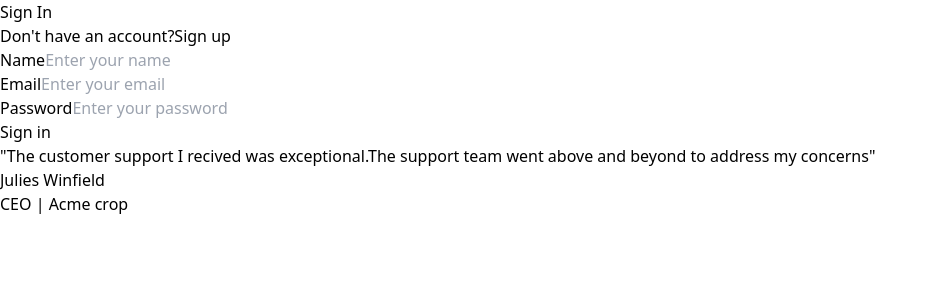
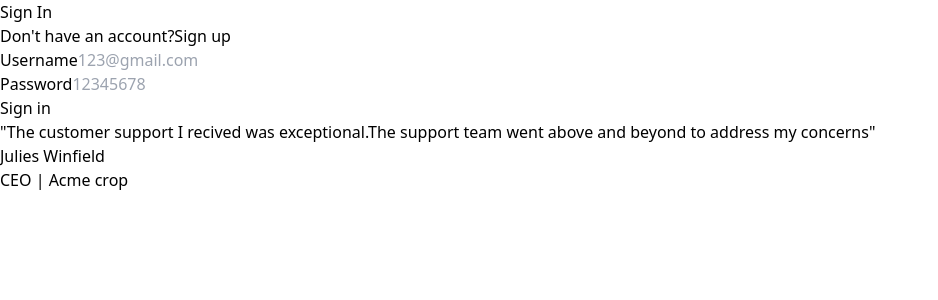
Before and after one commit to Nikhil1473/Blog, a React (Vite) app in the folder frontend/: page /signin in a window 1280 px wide. Shown: the top 300 px of the page, without its empty margins (0-938 px from the left). Built offline with nearby package versions, Linux system fonts and the light colour scheme.

Commit message:
Fix error

```diff
--- a/frontend/src/components/Auth.tsx
+++ b/frontend/src/components/Auth.tsx
@@ -1,16 +1,16 @@
 import { ChangeEvent, useState } from "react";
-import { signupInput } from "@nikhil_pradhan/medium-common"
+import { signupInput, SignupType } from "@nikhil_pradhan/medium-common";
 import { Link, useNavigate } from "react-router-dom";
 import { BACKEND_URL } from "../config";
 import axios from "axios";
 
 export const Auth = ({ type }: { type: "signup" | "signin" }) => {
     const navigate = useNavigate();
-    const [postInputs, setPostInputs] = useState<signupInput>({
-        name:"",
-        email:"",
-        password:""
-    })
+    const [postInputs, setPostInputs] = useState<SignupType>({
+        name: "",
+        email: "",
+        password: ""
+    });
 
     async function sendRequest() {
         try {
@@ -18,68 +18,72 @@ export const Auth = ({ type }: { type: "signup" | "signin" }) => {
             const jwt = response.data.jwt;
             localStorage.setItem("token", jwt);
             navigate("/blogs");
-        } catch (error) {
-            console.error("Error while signing up/signing in:", error);
-            alert('Error while signing up/signing in!'); // Basic error handling
+        } catch (e) {
+            console.log(e);
+            alert('Error while signing up!');
         }
     }
 
     return (
-        <div className="h-screen flex justify-center items-center">
-            <div className="bg-white dark:bg-gray-900 p-8 rounded-lg shadow-lg w-96">
-                <div className="text-center text-xl font-bold">
+        <div className="h-screen flex justify-center flex-col">
+            <div className="flex justify-center">
+                <div>
+                    <div className="px-10">
+                        <div className="text-xl font-bold">
                             {type === "signup" ? "Create An Account" : "Sign In"}
                         </div>
-                <div className="text-center text-gray-500 text-sm mt-2 mb-4">
+                        <div className="text-slate-500">
                             {type === "signin" ? "Don't have an account?" : "Already have an account?"}
                             <Link to={type === "signin" ? "/signup" : "/signin"} className="underline ml-1">
                                 {type === "signin" ? "Sign up" : "Sign in"}
                             </Link>
                         </div>
-                <LabelInput label="Name" placeholder="Enter your name" onChange={(e) => {
-                    setPostInputs({
-                        ...postInputs,
+                    </div>
+                    <div className="pt-8">
+                        {type === 'signup' && (
+                            <LabelInput label="Name" placeholder="Nikhil Kumar ...." onChange={(e) => {
+                                setPostInputs(c => ({
+                                    ...c,
                                     name: e.target.value
-                    })
+                                }));
                             }} />
-                <LabelInput label="Email" placeholder="Enter your email" onChange={(e) => {
-                    setPostInputs({
-                        ...postInputs,
-                        email: e.target.value
-                    })
+                        )}
+                        <LabelInput label="Username" placeholder="123@gmail.com" onChange={(e) => {
+                            setPostInputs(c => ({
+                                ...c,
+                                email: e.target.value // Update the email field
+                            }));
                         }} />
-                <LabelInput label="Password" type="password" placeholder="Enter your password" onChange={(e) => {
-                    setPostInputs({
-                        ...postInputs,
-                        password: e.target.value
-                    })
+                        <LabelInput label="Password" type="password" placeholder="12345678" onChange={(e) => {
+                            setPostInputs(c => ({
+                                ...c,
+                                password: e.target.value // Update the password field
+                            }));
                         }} />
-                <button onClick={sendRequest} className="mt-4 w-full bg-gray-800 hover:bg-gray-900 text-white py-2 rounded-lg focus:outline-none focus:ring-2 focus:ring-gray-300">
+                        <button onClick={sendRequest} type="button" className="mt-8 text-white bg-gray-800 hover:bg-gray-900 focus:outline-none focus:ring-4 focus:ring-gray-300 w-96 font-medium rounded-lg text-sm p-3 dark:bg-gray-800 dark:hover:bg-gray-700 dark:focus:ring-gray-700 dark:border-gray-700">
                             {type === "signup" ? "Sign up" : "Sign in"}
                         </button>
+                    </div>
+                </div>
             </div>
         </div>
     );
 };
 
-interface LabelInputProps {
-    label: string;
-    placeholder: string;
+interface LabelInputType {
+    label: string,
+    placeholder: string,
     onChange: (e: ChangeEvent<HTMLInputElement>) => void;
-    type?: string;
-}
+    type?: string
+};
 
-function LabelInput({ label, placeholder, onChange, type }: LabelInputProps) {
+function LabelInput({ label, placeholder, onChange, type }: LabelInputType) {
     return (
-        <div className="mb-4">
-            <label className="block mb-2 text-sm font-semibold text-gray-900 dark:text-black">{label}</label>
-            <input
-                type={type || "text"}
-                onChange={onChange}
-                className="w-full px-3 py-2 border border-gray-300 rounded-lg focus:outline-none focus:ring-2 focus:ring-blue-500 dark:bg-gray-800 dark:text-gray-200"
-                placeholder={placeholder}
-                required
-            />
+        <div className="w-96">
+            <div>
+                <label className="block mb-2 text-sm text-gray-900 dark:text-black font-semibold">{label}</label>
+                <input type={type || "text"} onChange={onChange} className="bg-gray-50 border border-gray-300 text-gray-900 text-sm rounded-lg mb-1 focus:ring-blue-500 focus:border-blue-500 block w-full p-2.5" placeholder={placeholder} required />
+            </div>
         </div>
     );
 }
```
Lines whose indentation alone changed are shown as unchanged.
